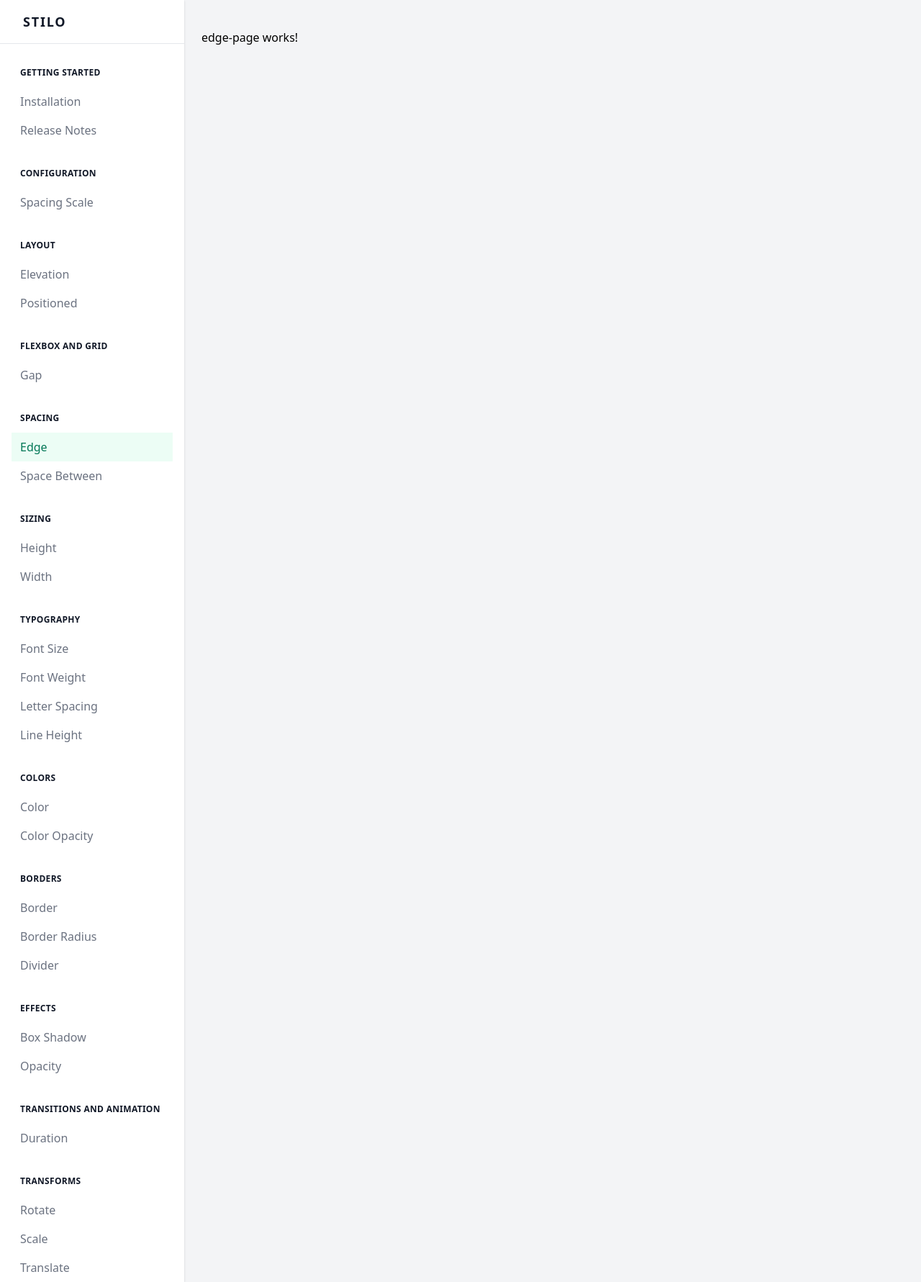
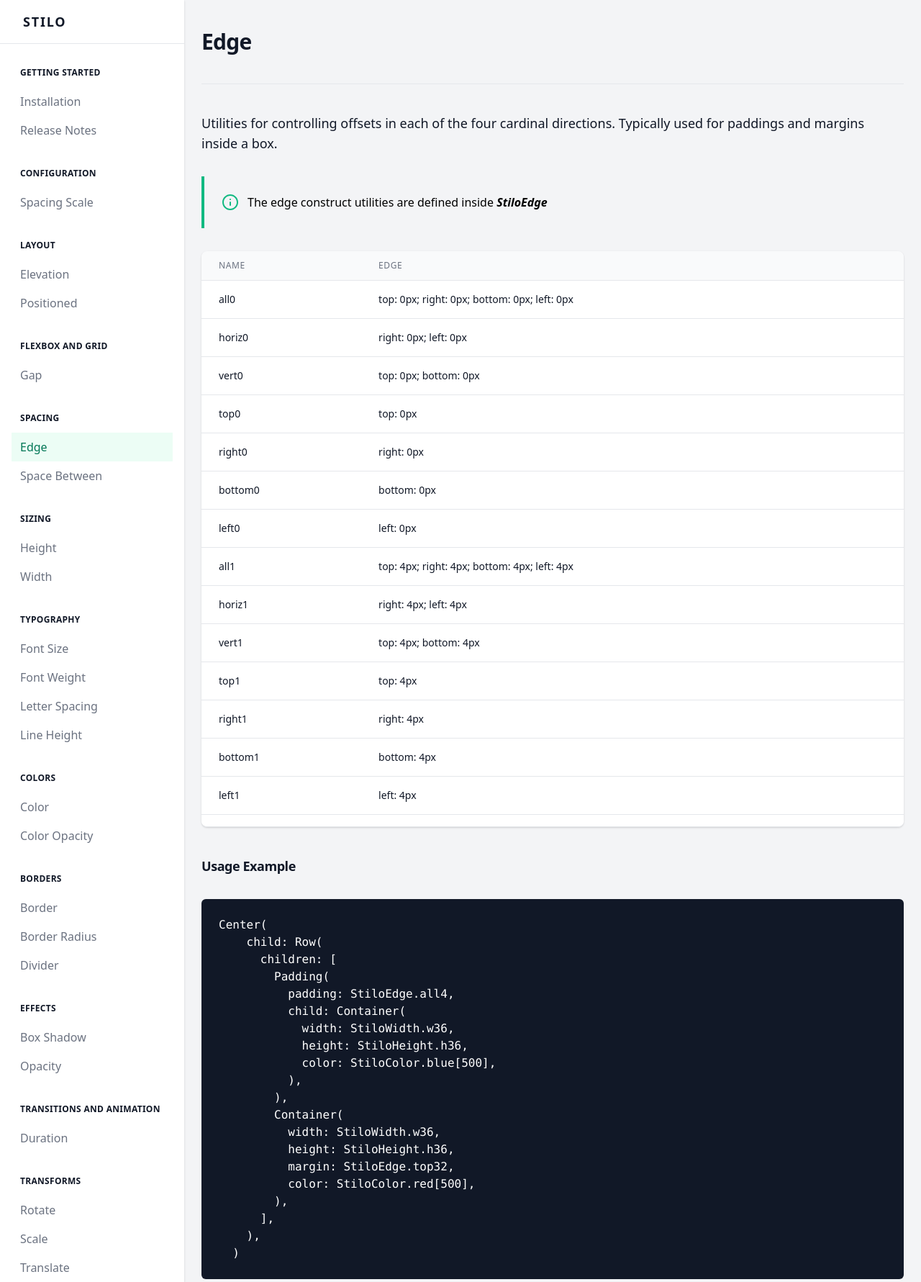
Before and after one commit to mirkorap/stilo-documentation, an Angular app: page /docs/edge in a window 1280 px wide. Shown: the whole page at 72% size. Built offline with nearby package versions, Linux system fonts and the light colour scheme.

Commit message:
feat: add documentation for StiloEdge

```diff
--- a/src/app/pages/edge-page/edge-page.component.html
+++ b/src/app/pages/edge-page/edge-page.component.html
@@ -1 +1,25 @@
-<p>edge-page works!</p>
+<div>
+  <div class="pb-10 border-b border-gray-200 mb-10">
+    <h1 class="inline-block text-3xl font-extrabold text-gray-900 tracking-tight">Edge</h1>
+  </div>
+  <p class="mt-1 text-lg text-gray-900">
+    Utilities for controlling offsets in each of the four cardinal directions. Typically used for paddings and margins
+    inside a box.
+  </p>
+
+  <app-hint-box>
+    <div>
+      The edge construct utilities are defined inside
+      <span class="font-semibold italic">StiloEdge</span>
+    </div>
+  </app-hint-box>
+</div>
+
+<div>
+  <app-table [columns]="columns" [rows]="rows"></app-table>
+
+  <div class="mt-10">
+    <h1 class="inline-block text-lg font-extrabold text-gray-900 tracking-tight">Usage Example</h1>
+  </div>
+  <app-code-snippet [codeSnippet]="usageExample.trim()"></app-code-snippet>
+</div>
--- a/src/app/pages/edge-page/edge-page.component.ts
+++ b/src/app/pages/edge-page/edge-page.component.ts
@@ -1,16 +1,81 @@
-import { Component, OnInit, ChangeDetectionStrategy } from '@angular/core';
+import { ChangeDetectionStrategy, Component, Inject, OnInit } from '@angular/core';
+import { SCALE_CONFIG, SPACING_SCALE_CONFIG, SPACING_SCALE_UNIT } from '@app/config/scale.config';
 
 @Component({
   selector: 'app-edge-page',
   templateUrl: './edge-page.component.html',
   styleUrls: ['./edge-page.component.scss'],
-  changeDetection: ChangeDetectionStrategy.OnPush
+  changeDetection: ChangeDetectionStrategy.OnPush,
+  providers: [{ provide: SCALE_CONFIG, useValue: SPACING_SCALE_CONFIG }]
 })
 export class EdgePageComponent implements OnInit {
+  config: number[] = [];
+  columns: string[] = ['name', 'edge'];
+  rows: { [key: string]: any }[] = [];
+  edgeTypes: { name: string; edge: string }[] = [
+    {
+      name: 'all',
+      edge: 'top: Xpx; right: Xpx; bottom: Xpx; left: Xpx'
+    },
+    {
+      name: 'horiz',
+      edge: 'right: Xpx; left: Xpx'
+    },
+    {
+      name: 'vert',
+      edge: 'top: Xpx; bottom: Xpx'
+    },
+    {
+      name: 'top',
+      edge: 'top: Xpx'
+    },
+    {
+      name: 'right',
+      edge: 'right: Xpx'
+    },
+    {
+      name: 'bottom',
+      edge: 'bottom: Xpx'
+    },
+    {
+      name: 'left',
+      edge: 'left: Xpx'
+    }
+  ];
+  usageExample = `
+  Center(
+    child: Row(
+      children: [
+        Padding(
+          padding: StiloEdge.all4,
+          child: Container(
+            width: StiloWidth.w36,
+            height: StiloHeight.h36,
+            color: StiloColor.blue[500],
+          ),
+        ),
+        Container(
+          width: StiloWidth.w36,
+          height: StiloHeight.h36,
+          margin: StiloEdge.top32,
+          color: StiloColor.red[500],
+        ),
+      ],
+    ),
+  )`;
 
-  constructor() { }
+  constructor(@Inject(SCALE_CONFIG) config: number[]) {
+    this.config = config;
+  }
 
   ngOnInit(): void {
+    this.rows = this.config.flatMap((value) => {
+      return this.edgeTypes.map((edgeType) => {
+        const size = value * SPACING_SCALE_UNIT;
+        const name = edgeType.name + value;
+        const edge = edgeType.edge.replace(/X/g, size.toString());
+        return { name, edge };
+      });
+    });
   }
-
 }
```
